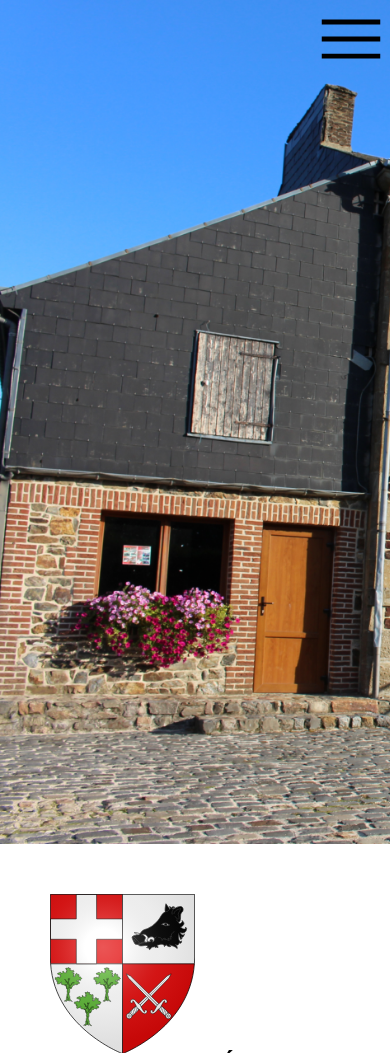
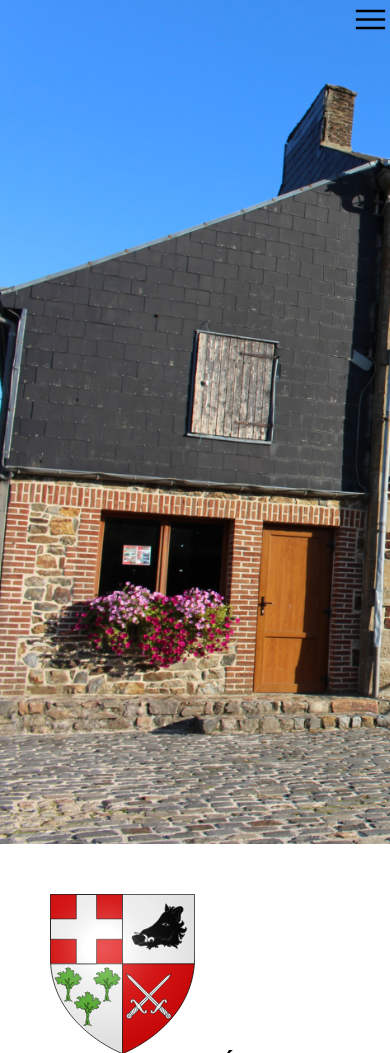
Before and after one commit to WarLay0/MairieDeSevignyLaForet, a PHP site: page / in a window 390 px wide. Shown: the top 1053 px of the page. Run offline with PHP 8.4, Linux system fonts and the light colour scheme.

Commit message:
:art: | Modifications sur le scss

```diff
--- a/cut/head.php
+++ b/cut/head.php
@@ -5,10 +5,10 @@
     <meta http-equiv="X-UA-Compatible" content="IE=edge">
     <meta name="viewport" content="width=device-width, initial-scale=1.0">
     <title>Accueil | Mairie de Sévigny-la-Forêt</title>
-    <link rel="icon" type="image/x-icon" href="assets/img/HomeVisitCard/BlasonSLF.svg">
-    <link rel="stylesheet" href="sass/style.css">
+    <link rel="icon" type="image/x-icon" href="./assets/img/HomeVisitCard/BlasonSLF.svg">
+    <link rel="stylesheet" href="./sass/style.css">
     <script src="https://code.jquery.com/jquery-3.6.4.js"></script>
-    <script src="assets/js/menuBurger.js"></script>
+    <script src="./assets/js/menuBurger.js"></script>
 </head>
 <body>
     <header>
--- a/cut/nav.php
+++ b/cut/nav.php
@@ -2,7 +2,7 @@
             <ul>
                 <li><a href="#">Accueil</a></li>
                 <li><a href="#">Histoire</a></li>
-                <li><a href="#">Galerie</a></li>
+                <li><a href="../pages/galerie.php">Galerie</a></li>
                 <li><a href="#">Agenda</a></li>
                 <li><a href="#">Actualités</a></li>
                 <li><a href="#">Forum</a></li>
--- a/sass/style.css
+++ b/sass/style.css
@@ -44,7 +44,7 @@ header #HomeHeader img {
   width: 643px;
   height: 242px;
 }
-@media screen and (max-width: 768px) {
+@media screen and (max-width: 992px) {
   header #HomeHeader * {
     display: none;
   }
@@ -84,7 +84,7 @@ header nav ul li a:hover:after {
   transform: scaleX(1);
   transform-origin: bottom left;
 }
-@media screen and (max-width: 768px) {
+@media screen and (max-width: 992px) {
   header nav * {
     display: none;
   }
@@ -92,7 +92,7 @@ header nav ul li a:hover:after {
 header #navbarBurger {
   transition: all 0.3s ease-in-out;
 }
-@media screen and (max-width: 768px) {
+@media screen and (max-width: 992px) {
   header #navbarBurger {
     position: fixed;
     top: 0;
@@ -108,7 +108,7 @@ header #navbarBurger {
     top: 0;
     right: 0;
     position: absolute;
-    width: 20vw;
+    width: 10vw;
   }
   header #navbarBurger #burgerFlex {
     width: 100vw;
@@ -175,7 +175,7 @@ header #HomeComingEvent #ComingEvent a {
   position: absolute;
   right: 0px;
 }
-@media screen and (max-width: 768px) {
+@media screen and (max-width: 992px) {
   header #HomeComingEvent * {
     display: none;
   }
@@ -190,8 +190,16 @@ header #HomeComingSeparator img {
   width: 100vw;
   height: 65vh;
 }
-@media screen and (max-width: 768px) {
+@media screen and (max-width: 992px) {
   header #HomeComingSeparator img {
+    display: none;
+  }
+}
+@media screen and (max-width: 1650px) {
+  header #HomeComingEvent {
+    display: none;
+  }
+  header #HomeComingSeparator {
     display: none;
   }
 }
@@ -500,14 +508,14 @@ footer .footerSection #footerSocial a {
   color: white;
 }
 
-@media screen and (max-width: 768px) {
+@media screen and (max-width: 992px) {
   header #burgerButton {
     display: block;
     z-index: 10;
     top: 0;
     right: 0;
     position: absolute;
-    width: 20vw;
+    width: 10vw;
   }
   main .Home {
     padding: 50px;
--- a/sass/style.scss
+++ b/sass/style.scss
@@ -44,7 +44,7 @@ header{
             width: 643px;
             height: 242px;
         }
-        @media screen and (max-width: 768px) {
+        @media screen and (max-width: 992px) {
             *{
                 display: none;
             }
@@ -86,7 +86,7 @@ header{
                 }
             }
         }
-        @media screen and (max-width: 768px) {
+        @media screen and (max-width: 992px) {
             *{
                 display: none;
             }
@@ -94,7 +94,7 @@ header{
     }
     #navbarBurger{
         transition: all 0.3s ease-in-out;
-        @media screen and (max-width: 768px) {
+        @media screen and (max-width: 992px) {
             position: fixed;
             top: 0;
             right: 0;
@@ -108,7 +108,7 @@ header{
                 top: 0;
                 right: 0;
                 position: absolute;
-                width: 20vw;
+                width: 10vw;
             }
             #burgerFlex{
                 width: 100vw;
@@ -178,7 +178,7 @@ header{
                 right: 0px;
             }
         }
-        @media screen and (max-width: 768px) {
+        @media screen and (max-width: 992px) {
             *{
                 display: none;
             }
@@ -193,10 +193,18 @@ header{
             width: 100vw;
             height: 65vh;
         }
-        @media screen and (max-width: 768px) {
+        @media screen and (max-width: 992px) {
             img{
                 display: none;
             }
+        }
+    }
+    @media screen and (max-width: 1650px) {
+        #HomeComingEvent{
+            display: none;
+        }
+        #HomeComingSeparator{
+            display: none;
         }
     }
 
@@ -457,7 +465,7 @@ footer{
 }
 
 
-@media screen and (max-width: 768px) {
+@media screen and (max-width: 992px) {
     header{
         #burgerButton{
             display: block;
@@ -465,7 +473,7 @@ footer{
             top: 0;
             right: 0;
             position: absolute;
-            width: 20vw;
+            width: 10vw;
         }
     }
     main{
```
Also changed, not shown: pages/galerie.html (deleted, +0 -17 lines), pages/galerie.php (added, +9 -0 lines), 1 other file.
